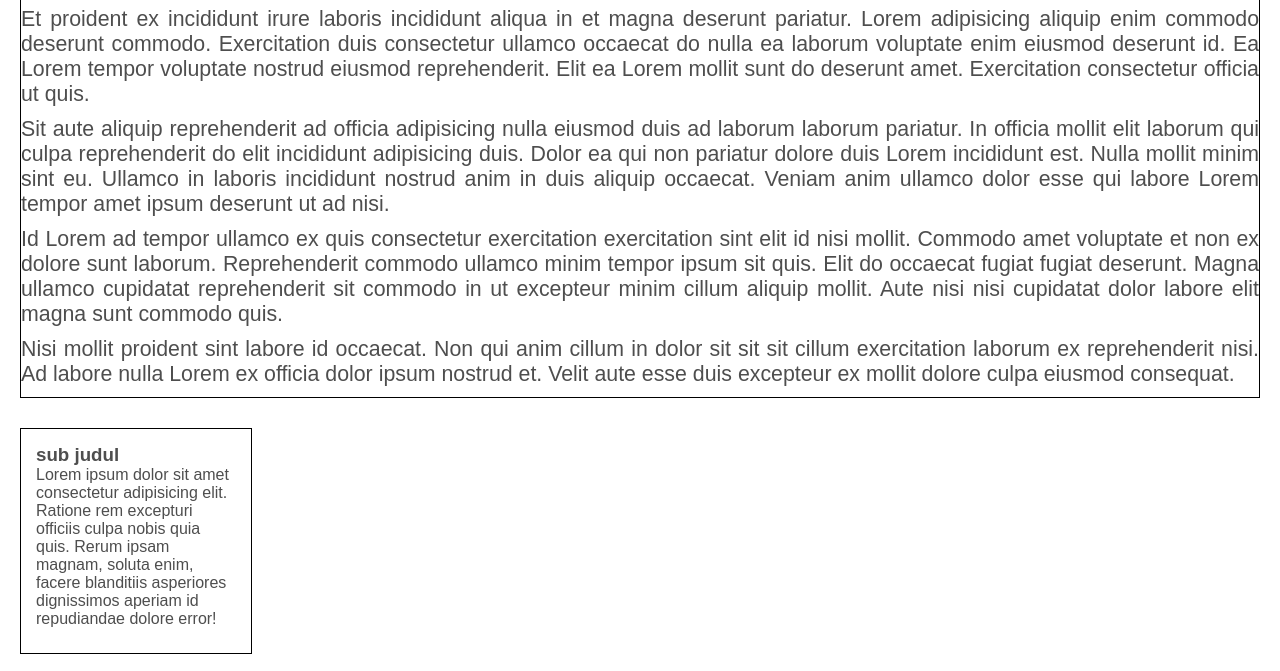
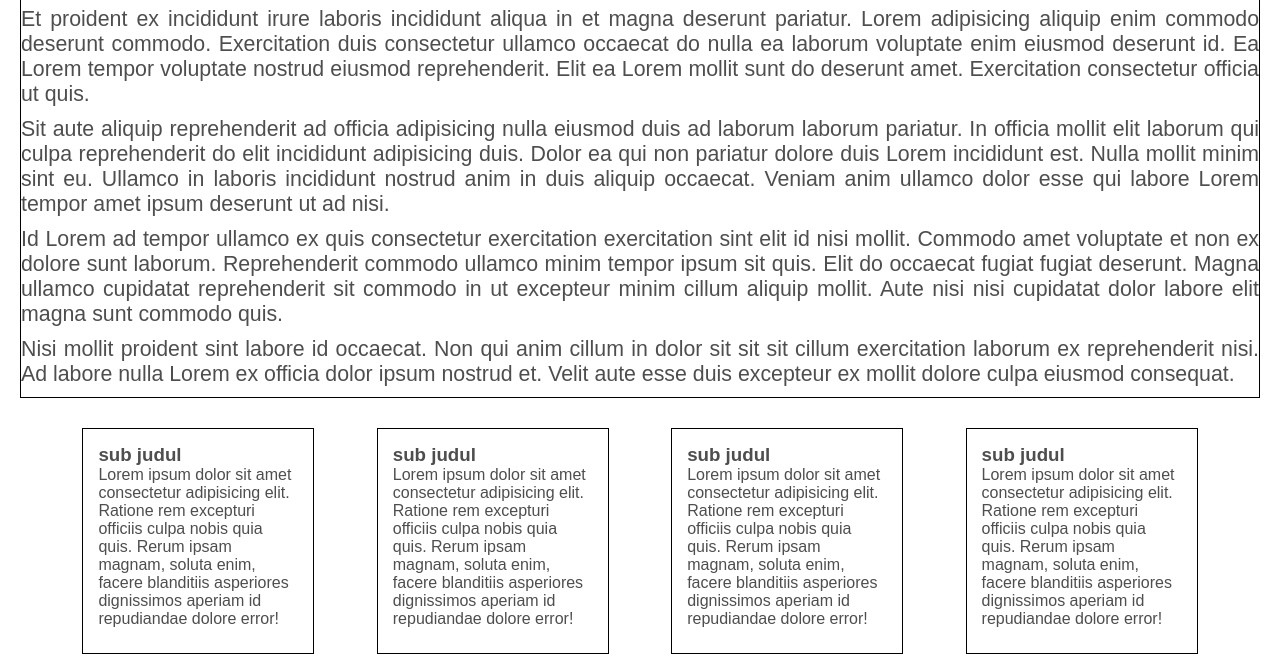
Before and after one commit to wisnutriskananda/praktikum_2, a plain HTML site: page Praktikum2CSS/index.html in a window 1280 px wide. Shown: the part 247-918 px from the top of the page. Drawn offline with Linux system fonts and the light colour scheme.

Commit message:
membungkus tag section dengan tag div dan memberikan class

```diff
--- a/Praktikum2CSS/index.html
+++ b/Praktikum2CSS/index.html
@@ -46,6 +46,11 @@
         font-size: 16px;
         width: 200px;
     }
+    .section-container{
+           display: flex;
+           justify-content: space-evenly;
+    }
+
 </style>
 </head>
 <body>
@@ -60,7 +65,8 @@
            <p>Id Lorem ad tempor ullamco ex quis consectetur exercitation exercitation sint elit id nisi mollit. Commodo amet voluptate et non ex dolore sunt laborum. Reprehenderit commodo ullamco minim tempor ipsum sit quis. Elit do occaecat fugiat fugiat deserunt. Magna ullamco cupidatat reprehenderit sit commodo in ut excepteur minim cillum aliquip mollit. Aute nisi nisi cupidatat dolor labore elit magna sunt commodo quis.</p>
            <p>Nisi mollit proident sint labore id occaecat. Non qui anim cillum in dolor sit sit sit cillum exercitation laborum ex reprehenderit nisi. Ad labore nulla Lorem ex officia dolor ipsum nostrud et. Velit aute esse duis excepteur ex mollit dolore culpa eiusmod consequat.</p>
        </div>
-       <section class='border-sample' >
+       <div class='section-container'>
+        <section class='border-sample'>
             <h3>sub judul</h3>
             <p>Lorem ipsum dolor sit amet consectetur adipisicing elit. Ratione rem excepturi officiis culpa nobis quia quis. Rerum ipsam magnam, soluta enim, facere blanditiis asperiores dignissimos aperiam id repudiandae dolore error!</p>
         </section>
```
Lines whose indentation alone changed are shown as unchanged.
